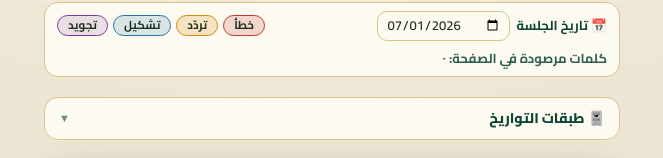
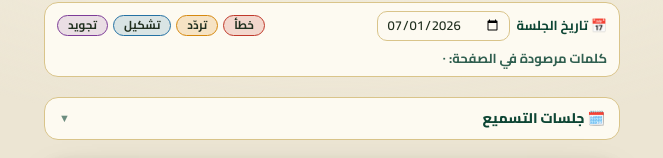
Before and after one commit to arwaaalotaibi/rassd, a Next.js app: page / in a window 1280 px wide. Shown: the part 144-302 px from the top of the page, without its empty margins (308-971 px from the left). Built offline with nearby package versions, Linux system fonts and the light colour scheme.

Commit message:
fix: تسمية أوضح — «جلسات التسميع» بدل «طبقات التواريخ»
Co-Authored-By: Claude Fable 5 <noreply@anthropic.com>

```diff
--- a/app/page.tsx
+++ b/app/page.tsx
@@ -229,7 +229,7 @@ export default function Home() {
       <div className="layers-panel w-full max-w-xl">
         <button className="layers-header" onClick={() => setLayersOpen(!layersOpen)}>
           <span>
-            🎚️ طبقات التواريخ{' '}
+            🗓️ جلسات التسميع{' '}
             {layers.length > 0 && (
               <span className="layers-count">{toArabicDigits(layers.length)}</span>
             )}
@@ -241,7 +241,8 @@ export default function Home() {
           <div className="layers-body">
             {layers.length === 0 ? (
               <p className="layers-empty">
-                لا توجد طبقات بعد — ارصدي أول خطأ وستظهر جلسة اليوم هنا كطبقة.
+                لا توجد جلسات بعد — ارصدي أول خطأ وستظهر جلسة اليوم هنا،
+                وتقدرين تخفين أخطاء أي جلسة أو تظهرينها متى شئتِ.
               </p>
             ) : (
               <>
@@ -260,7 +261,7 @@ export default function Home() {
                       key={l.date}
                       className={`layer-row ${hidden ? 'hidden-layer' : ''}`}
                       onClick={() => toggleLayer(l.date)}
-                      title={hidden ? 'إظهار الطبقة' : 'إخفاء الطبقة'}
+                      title={hidden ? 'إظهار أخطاء هذه الجلسة' : 'إخفاء أخطاء هذه الجلسة'}
                     >
                       <span className="layer-eye">{hidden ? '◡' : '👁'}</span>
                       <span className="layer-date">
```
